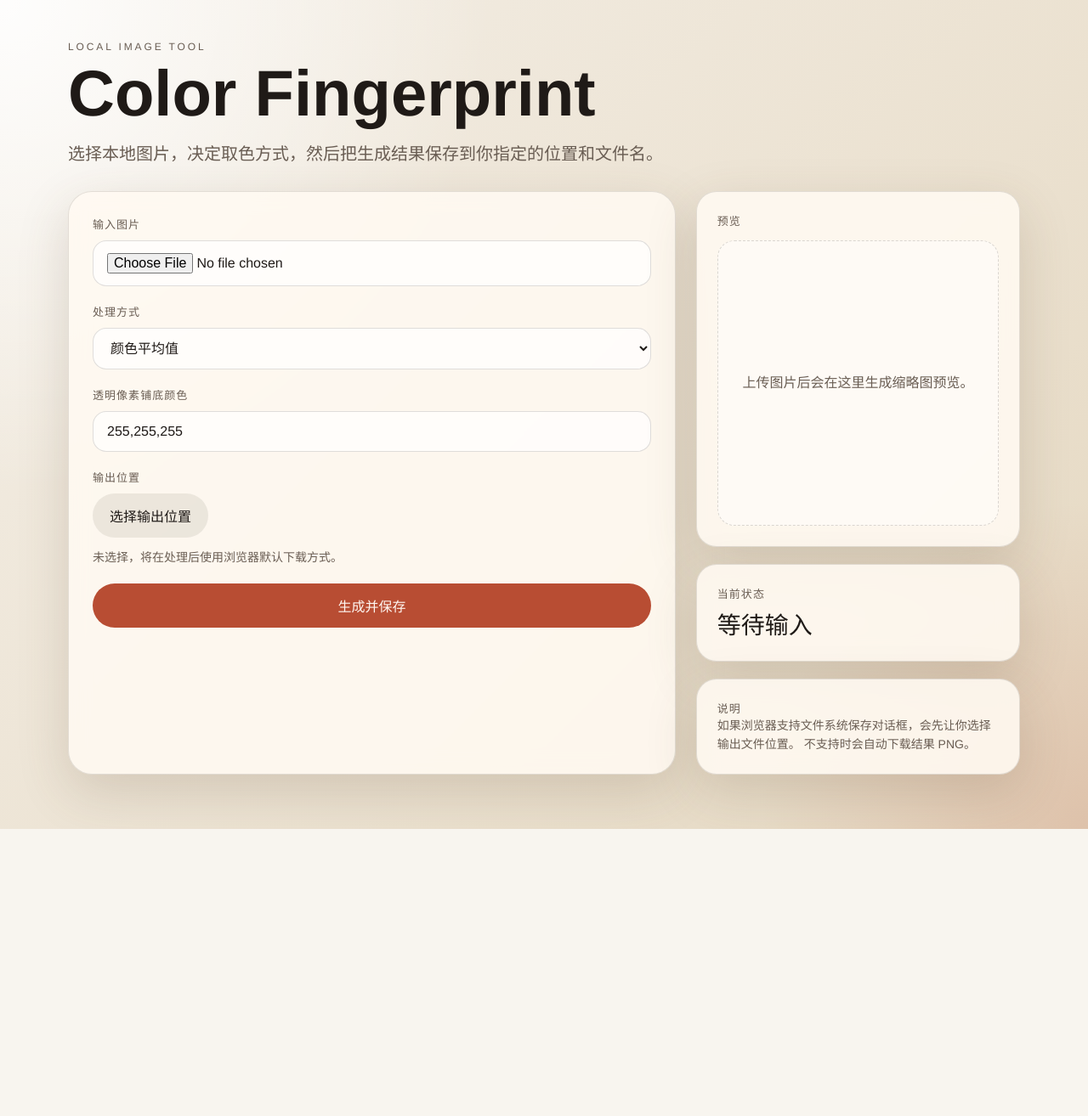
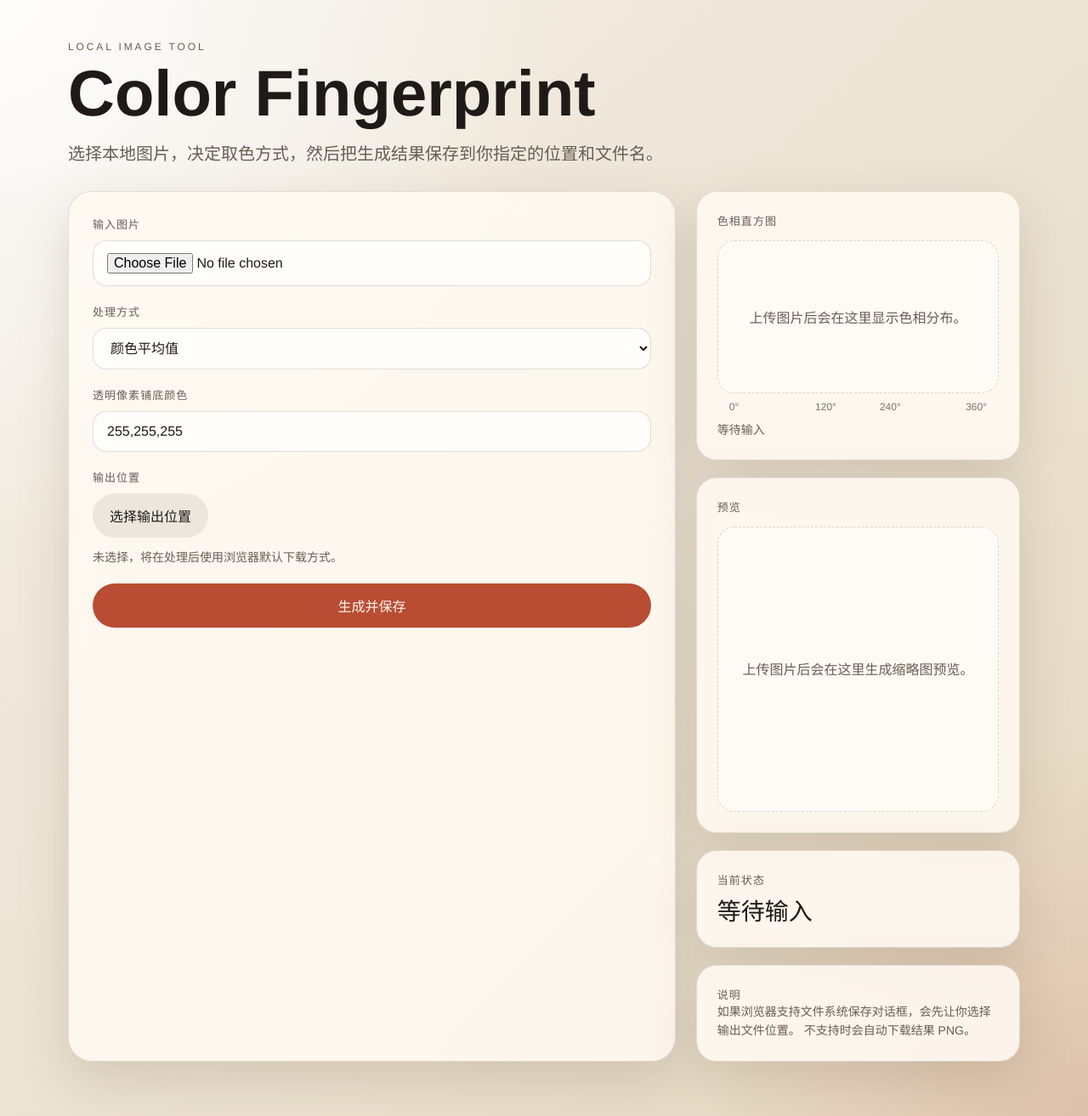
Before and after one commit to ChantMisaya/color-fingerprint, a Flask app: page / in a window 1280 px wide. Shown: the whole page at 85% size. Before the commit the page ends 976 px from the top, so only its background shows below. Run offline with Flask 3, Linux system fonts and the light colour scheme; some libraries are stand-ins or nearby versions.

Commit message:
Add frontend hue histogram panel

```diff
--- a/static/app.js
+++ b/static/app.js
@@ -8,11 +8,15 @@ const outputHint = document.getElementById("output-hint");
 const previewImage = document.getElementById("preview-image");
 const previewEmpty = document.getElementById("preview-empty");
 const backgroundInput = document.getElementById("background");
+const histogramChart = document.getElementById("hue-histogram");
+const histogramEmpty = document.getElementById("histogram-empty");
+const histogramSummary = document.getElementById("histogram-summary");
 
 let outputHandle = null;
 let previewRequestId = 0;
 let previewObjectUrl = null;
 let previewController = null;
+let histogramRequestId = 0;
 
 function setStatus(message, isError = false) {
   statusText.textContent = message;
@@ -39,6 +43,13 @@ function clearPreview() {
   previewEmpty.hidden = false;
 }
 
+function clearHueHistogram(message = "等待输入") {
+  histogramChart.replaceChildren();
+  histogramEmpty.hidden = false;
+  histogramChart.hidden = true;
+  histogramSummary.textContent = message;
+}
+
 function showPreview(blob) {
   if (previewObjectUrl) {
     URL.revokeObjectURL(previewObjectUrl);
@@ -48,6 +59,158 @@ function showPreview(blob) {
   previewImage.src = previewObjectUrl;
   previewImage.classList.add("is-visible");
   previewEmpty.hidden = true;
+}
+
+function parseBackground(value) {
+  const parts = value.split(",").map((part) => Number.parseInt(part.trim(), 10));
+  if (parts.length !== 3 || parts.some((part) => Number.isNaN(part) || part < 0 || part > 255)) {
+    throw new Error("RGB 必须是 0-255 的 R,G,B 格式");
+  }
+
+  return parts;
+}
+
+function rgbToHue(red, green, blue) {
+  const normalizedRed = red / 255;
+  const normalizedGreen = green / 255;
+  const normalizedBlue = blue / 255;
+  const max = Math.max(normalizedRed, normalizedGreen, normalizedBlue);
+  const min = Math.min(normalizedRed, normalizedGreen, normalizedBlue);
+  const delta = max - min;
+
+  if (delta < 1 / 255) {
+    return null;
+  }
+
+  let hue;
+  if (max === normalizedRed) {
+    hue = ((normalizedGreen - normalizedBlue) / delta) % 6;
+  } else if (max === normalizedGreen) {
+    hue = (normalizedBlue - normalizedRed) / delta + 2;
+  } else {
+    hue = (normalizedRed - normalizedGreen) / delta + 4;
+  }
+
+  return Math.round(((hue * 60) + 360) % 360);
+}
+
+function drawHueHistogram(histogram, peakCount) {
+  histogramChart.replaceChildren();
+
+  const fragment = document.createDocumentFragment();
+  histogram.forEach((count, index) => {
+    const bar = document.createElement("div");
+    const heightPercent = peakCount > 0 ? Math.max(2, Math.round((count / peakCount) * 100)) : 0;
+
+    bar.className = "histogram-bar";
+    bar.style.height = `${heightPercent}%`;
+    bar.style.setProperty("--bar-color", `hsl(${index * 5} 78% 48%)`);
+    bar.title = `${index * 5}°-${index * 5 + 5}°: ${count}`;
+    fragment.append(bar);
+  });
+
+  histogramChart.append(fragment);
+}
+
+function loadImageElement(file) {
+  return new Promise((resolve, reject) => {
+    const objectUrl = URL.createObjectURL(file);
+    const image = new Image();
+
+    image.onload = () => {
+      URL.revokeObjectURL(objectUrl);
+      resolve(image);
+    };
+    image.onerror = () => {
+      URL.revokeObjectURL(objectUrl);
+      reject(new Error("无法读取图片内容"));
+    };
+    image.src = objectUrl;
+  });
+}
+
+async function loadRasterSource(file) {
+  if ("createImageBitmap" in window) {
+    return createImageBitmap(file);
+  }
+
+  return loadImageElement(file);
+}
+
+async function refreshHueHistogram() {
+  const file = imageInput.files[0];
+  if (!file) {
+    clearHueHistogram();
+    return;
+  }
+
+  const currentRequestId = ++histogramRequestId;
+
+  try {
+    const background = parseBackground(backgroundInput.value);
+    const imageBitmap = await loadRasterSource(file);
+    if (currentRequestId !== histogramRequestId) {
+      imageBitmap.close?.();
+      return;
+    }
+
+    const maxPixels = 180000;
+    const scale = Math.min(1, Math.sqrt(maxPixels / (imageBitmap.width * imageBitmap.height)));
+    const sampleWidth = Math.max(1, Math.round(imageBitmap.width * scale));
+    const sampleHeight = Math.max(1, Math.round(imageBitmap.height * scale));
+    const canvas = document.createElement("canvas");
+    canvas.width = sampleWidth;
+    canvas.height = sampleHeight;
+    const context = canvas.getContext("2d", { willReadFrequently: true });
+    if (!context) {
+      imageBitmap.close?.();
+      throw new Error("当前浏览器无法生成色相直方图");
+    }
+
+    context.fillStyle = `rgb(${background.join(",")})`;
+    context.fillRect(0, 0, sampleWidth, sampleHeight);
+    context.drawImage(imageBitmap, 0, 0, sampleWidth, sampleHeight);
+    imageBitmap.close?.();
+
+    const { data } = context.getImageData(0, 0, sampleWidth, sampleHeight);
+    const histogram = new Array(72).fill(0);
+    let chromaticPixels = 0;
+    let neutralPixels = 0;
+
+    for (let index = 0; index < data.length; index += 4) {
+      const hue = rgbToHue(data[index], data[index + 1], data[index + 2]);
+      if (hue === null) {
+        neutralPixels += 1;
+        continue;
+      }
+
+      histogram[Math.min(histogram.length - 1, Math.floor(hue / 5))] += 1;
+      chromaticPixels += 1;
+    }
+
+    if (currentRequestId !== histogramRequestId) {
+      return;
+    }
+
+    const peakCount = Math.max(...histogram, 0);
+    if (peakCount === 0) {
+      clearHueHistogram("图像里几乎没有可统计的色相，主要是黑白灰。");
+      return;
+    }
+
+    const dominantBin = histogram.indexOf(peakCount);
+    const dominantStart = dominantBin * 5;
+    const dominantEnd = dominantStart + 5;
+    drawHueHistogram(histogram, peakCount);
+    histogramEmpty.hidden = true;
+    histogramChart.hidden = false;
+    histogramSummary.textContent =
+      `主峰位于 ${dominantStart}°-${dominantEnd}°，` +
+      `彩色像素约 ${Math.round((chromaticPixels / (chromaticPixels + neutralPixels)) * 100)}%，` +
+      `灰阶像素约 ${Math.round((neutralPixels / (chromaticPixels + neutralPixels)) * 100)}%。`;
+  } catch (error) {
+    clearHueHistogram(error.message || "色相直方图生成失败");
+  }
 }
 
 async function refreshPreview() {
@@ -161,11 +324,17 @@ pickOutputButton.addEventListener("click", async () => {
 imageInput.addEventListener("change", () => {
   outputHandle = null;
   outputHint.textContent = "如需指定保存位置，请重新点击“选择输出位置”。";
+  refreshHueHistogram();
   refreshPreview();
 });
 
 methodSelect.addEventListener("change", refreshPreview);
-backgroundInput.addEventListener("change", refreshPreview);
+backgroundInput.addEventListener("change", () => {
+  refreshHueHistogram();
+  refreshPreview();
+});
+
+clearHueHistogram();
 
 form.addEventListener("submit", async (event) => {
   event.preventDefault();
--- a/static/styles.css
+++ b/static/styles.css
@@ -92,9 +92,65 @@ h1 {
   padding: clamp(20px, 3vw, 24px);
 }
 
+.histogram-card,
 .preview-card {
   gap: 14px;
+}
+
+.preview-card {
   overflow: hidden;
+}
+
+.histogram-panel {
+  display: grid;
+  gap: 10px;
+}
+
+.histogram-chart {
+  position: relative;
+  display: grid;
+  grid-template-columns: repeat(72, minmax(0, 1fr));
+  align-items: end;
+  gap: 1px;
+  height: 180px;
+  padding: 14px 14px 0;
+  border: 1px dashed rgba(31, 26, 23, 0.16);
+  border-radius: 20px;
+  background:
+    linear-gradient(to top, rgba(31, 26, 23, 0.16) 1px, transparent 1px) 0 100% / 100% 25%,
+    rgba(255, 255, 255, 0.42);
+  overflow: hidden;
+}
+
+.histogram-chart[hidden] {
+  display: none;
+}
+
+.histogram-bar {
+  align-self: end;
+  width: 100%;
+  min-height: 2px;
+  border-radius: 3px 3px 0 0;
+  background: var(--bar-color, #999);
+}
+
+.histogram-axis {
+  display: grid;
+  grid-template-columns: repeat(4, 1fr);
+  align-items: center;
+  padding: 0 14px;
+  font-size: 12px;
+  line-height: 1;
+  color: rgba(31, 26, 23, 0.6);
+}
+
+.histogram-axis span:nth-child(2),
+.histogram-axis span:nth-child(3) {
+  text-align: center;
+}
+
+.histogram-axis span:last-child {
+  text-align: right;
 }
 
 .field {
@@ -134,10 +190,23 @@ select {
 }
 
 .hint,
-.status-note {
+.status-note,
+.histogram-summary {
   font-size: 14px;
   line-height: 1.6;
   color: var(--muted);
+}
+
+.histogram-empty {
+  display: grid;
+  place-items: center;
+  height: 180px;
+  padding: 20px;
+  border: 1px dashed rgba(31, 26, 23, 0.16);
+  border-radius: 20px;
+  background: rgba(255, 255, 255, 0.42);
+  color: var(--muted);
+  text-align: center;
 }
 
 .preview-empty {
--- a/templates/index.html
+++ b/templates/index.html
@@ -48,6 +48,21 @@
         </form>
 
         <aside class="status-panel">
+          <div class="status-card histogram-card">
+            <div class="status-label">色相直方图</div>
+            <div class="histogram-panel">
+              <div id="histogram-empty" class="histogram-empty">上传图片后会在这里显示色相分布。</div>
+              <div id="hue-histogram" class="histogram-chart" aria-label="图片色相直方图"></div>
+              <div class="histogram-axis" aria-hidden="true">
+                <span>0°</span>
+                <span>120°</span>
+                <span>240°</span>
+                <span>360°</span>
+              </div>
+              <div id="histogram-summary" class="histogram-summary">等待输入</div>
+            </div>
+          </div>
+
           <div class="status-card preview-card">
             <div class="status-label">预览</div>
             <div class="preview-frame">
```
